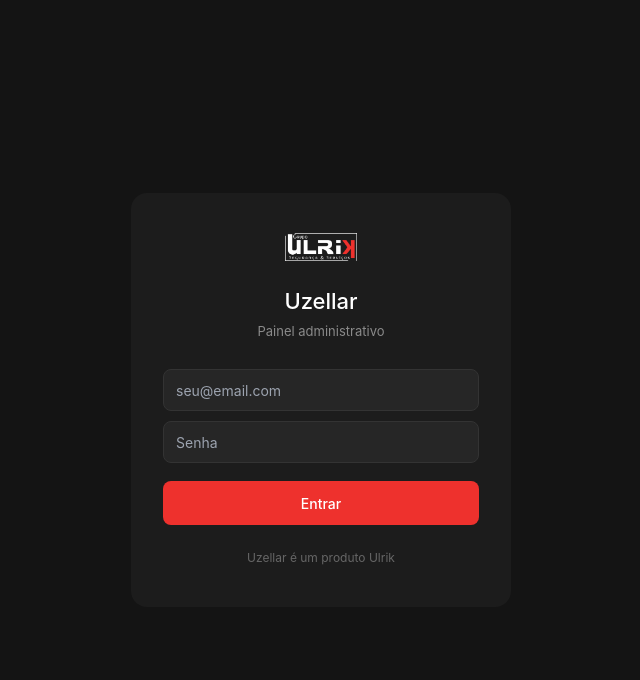
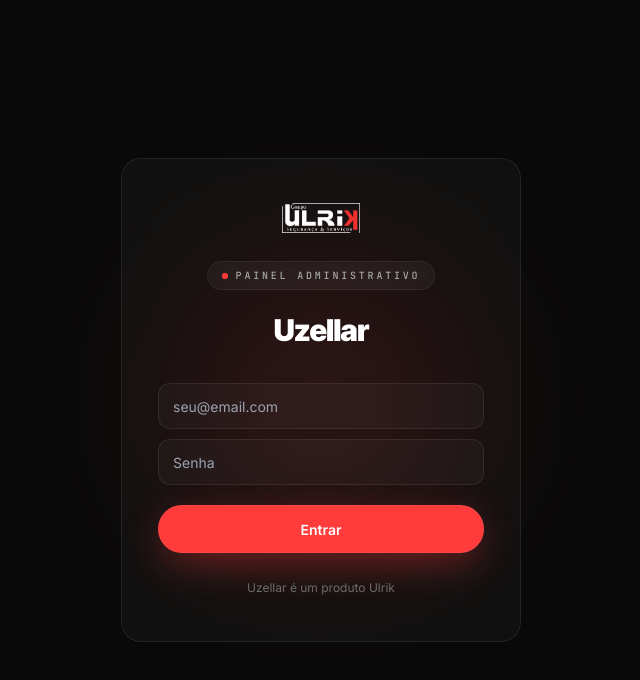
Before and after one commit to Uzellar/uzellar-frontend, a React (Vite) app: page /condominios#/login in a window 1280 px wide. Shown: the top 680 px of the page, without its empty margins (319-959 px from the left). Built offline with nearby package versions, Linux system fonts and the light colour scheme; no server answers.

Commit message:
qr code com logo e visual novo

```diff
--- a/index.html
+++ b/index.html
@@ -4,6 +4,12 @@
     <meta charset="UTF-8" />
     <meta name="viewport" content="width=device-width, initial-scale=1.0" />
     <title>Uzellar</title>
+    <link rel="preconnect" href="https://fonts.googleapis.com" />
+    <link rel="preconnect" href="https://fonts.gstatic.com" crossorigin />
+    <link
+      href="https://fonts.googleapis.com/css2?family=Inter+Tight:wght@500;700;900&family=Inter:wght@400;500;600&family=JetBrains+Mono:wght@500&display=swap"
+      rel="stylesheet"
+    />
   </head>
   <body>
     <div id="root"></div>
--- a/src/components/NavAdmin.tsx
+++ b/src/components/NavAdmin.tsx
@@ -1,5 +1,6 @@
 import { Link, useLocation } from "react-router-dom";
 import logoUlrik from "../assets/ulrik-logo.png";
+import { CORES, FONTES } from "../theme";
 
 const ITENS = [
   { rota: "/dashboard", rotulo: "Dashboard" },
@@ -11,24 +12,51 @@
   const { pathname } = useLocation();
 
   return (
-    <header style={{ display: "flex", alignItems: "center", justifyContent: "space-between", padding: "1rem 1.5rem", borderBottom: "0.5px solid #262626" }}>
-      <div style={{ display: "flex", alignItems: "center", gap: 24 }}>
-        <p style={{ fontSize: 14, fontWeight: 500, color: "#fff", margin: 0 }}>Uzellar</p>
-        <nav style={{ display: "flex", gap: 16 }}>
-          {ITENS.map((item) => (
+    <header
+      style={{
+        display: "flex",
+        alignItems: "center",
+        justifyContent: "space-between",
+        padding: "1.1rem 1.75rem",
+        borderBottom: `1px solid ${CORES.borda}`,
+        background: "rgba(255,255,255,0.02)",
+        backdropFilter: "blur(18px)",
+      }}
+    >
+      <div style={{ display: "flex", alignItems: "center", gap: 32 }}>
+        <p
+          style={{
+            fontSize: 15,
+            fontWeight: 900,
+            color: CORES.texto,
+            margin: 0,
+            fontFamily: FONTES.titulo,
+            letterSpacing: "-0.02em",
+          }}
+        >
+          Uzellar
+        </p>
+        <nav style={{ display: "flex", gap: 22 }}>
+          {ITENS.map((item) => {
+            const ativo = pathname === item.rota;
+            return (
               <Link
                 key={item.rota}
                 to={item.rota}
                 style={{
                   fontSize: 13,
                   textDecoration: "none",
-                color: pathname === item.rota ? "#fff" : "#8a8a8a",
-                fontWeight: pathname === item.rota ? 500 : 400,
+                  color: ativo ? CORES.texto : CORES.textoMuted,
+                  fontWeight: ativo ? 600 : 500,
+                  position: "relative",
+                  paddingBottom: 4,
+                  borderBottom: ativo ? `2px solid ${CORES.vermelho}` : "2px solid transparent",
                 }}
               >
                 {item.rotulo}
               </Link>
-          ))}
+            );
+          })}
         </nav>
       </div>
       <img src={logoUlrik} alt="Ulrik" style={{ height: 20, width: "auto" }} />
--- a/src/pages/Login.tsx
+++ b/src/pages/Login.tsx
@@ -2,6 +2,7 @@
 import { useNavigate } from "react-router-dom";
 import { API_URL, setToken } from "../lib/api";
 import logoUlrik from "../assets/ulrik-logo.png";
+import { CORES, FONTES, estiloCartaoVidro, estiloBotaoPrimario, estiloBadge } from "../theme";
 
 export default function Login() {
   const [email, setEmail] = useState("");
@@ -31,15 +32,72 @@
   };
 
   return (
-    <div style={{ background: "#141414", minHeight: "100vh", display: "flex", alignItems: "center", justifyContent: "center", padding: "1.5rem" }}>
-      <div style={{ background: "#1c1c1c", borderRadius: 16, padding: "2.5rem 2rem", maxWidth: 380, width: "100%" }}>
-        <div style={{ display: "flex", justifyContent: "center", marginBottom: 24 }}>
-          <img src={logoUlrik} alt="Ulrik" style={{ height: 28, width: "auto" }} />
+    <div
+      style={{
+        background: CORES.fundo,
+        minHeight: "100vh",
+        display: "flex",
+        alignItems: "center",
+        justifyContent: "center",
+        padding: "1.5rem",
+        position: "relative",
+        overflow: "hidden",
+      }}
+    >
+      {/* Brilho vermelho de fundo, igual ao efeito do hero institucional */}
+      <div
+        aria-hidden
+        style={{
+          position: "absolute",
+          top: "50%",
+          left: "50%",
+          transform: "translate(-50%, -50%)",
+          width: 600,
+          height: 600,
+          background: "radial-gradient(closest-side, rgba(255,59,59,0.16), rgba(255,59,59,0) 70%)",
+          filter: "blur(80px)",
+          pointerEvents: "none",
+        }}
+      />
+
+      <div style={{ ...estiloCartaoVidro, padding: "2.75rem 2.25rem", maxWidth: 400, width: "100%", position: "relative" }}>
+        <div style={{ display: "flex", justifyContent: "center", marginBottom: 28 }}>
+          <img src={logoUlrik} alt="Ulrik" style={{ height: 30, width: "auto" }} />
         </div>
-        <div style={{ textAlign: "center", marginBottom: 28 }}>
-          <p style={{ fontSize: 22, fontWeight: 500, color: "#fff", margin: 0 }}>Uzellar</p>
-          <p style={{ fontSize: 13, color: "#8a8a8a", margin: "4px 0 0" }}>Painel administrativo</p>
+
+        <div style={{ display: "flex", justifyContent: "center", marginBottom: 18 }}>
+          <span style={estiloBadge}>
+            <span style={{ position: "relative", display: "inline-flex", height: 6, width: 6 }}>
+              <span
+                style={{
+                  position: "absolute",
+                  display: "inline-flex",
+                  height: "100%",
+                  width: "100%",
+                  borderRadius: 9999,
+                  background: CORES.vermelho,
+                  opacity: 0.6,
+                }}
+              />
+              <span style={{ position: "relative", display: "inline-flex", height: 6, width: 6, borderRadius: 9999, background: CORES.vermelho }} />
+            </span>
+            Painel administrativo
+          </span>
         </div>
+
+        <p
+          style={{
+            textAlign: "center",
+            fontFamily: FONTES.titulo,
+            fontWeight: 900,
+            fontSize: 30,
+            letterSpacing: "-0.03em",
+            color: CORES.texto,
+            margin: "0 0 30px",
+          }}
+        >
+          Uzellar
+        </p>
 
         <div style={{ display: "flex", flexDirection: "column", gap: 10 }}>
           <input
@@ -48,7 +106,16 @@
             value={email}
             onChange={(e) => setEmail(e.target.value)}
             onKeyDown={(e) => e.key === "Enter" && entrar()}
-            style={{ height: 42, borderRadius: 8, background: "#262626", border: "0.5px solid #333", color: "#fff", padding: "0 12px", fontSize: 14 }}
+            style={{
+              height: 46,
+              borderRadius: 12,
+              background: "rgba(255,255,255,0.03)",
+              border: `1px solid ${CORES.borda}`,
+              color: CORES.texto,
+              padding: "0 14px",
+              fontSize: 14,
+              fontFamily: FONTES.corpo,
+            }}
           />
           <input
             type="password"
@@ -56,18 +123,29 @@
             value={senha}
             onChange={(e) => setSenha(e.target.value)}
             onKeyDown={(e) => e.key === "Enter" && entrar()}
-            style={{ height: 42, borderRadius: 8, background: "#262626", border: "0.5px solid #333", color: "#fff", padding: "0 12px", fontSize: 14 }}
+            style={{
+              height: 46,
+              borderRadius: 12,
+              background: "rgba(255,255,255,0.03)",
+              border: `1px solid ${CORES.borda}`,
+              color: CORES.texto,
+              padding: "0 14px",
+              fontSize: 14,
+              fontFamily: FONTES.corpo,
+            }}
           />
           {erro && <p style={{ fontSize: 12, color: "#f87171", margin: 0 }}>{erro}</p>}
           <button
             onClick={entrar}
             disabled={entrando}
-            style={{ height: 44, borderRadius: 8, background: "#EE312D", color: "#fff", border: "none", fontSize: 14, fontWeight: 500, marginTop: 8 }}
+            style={{ ...estiloBotaoPrimario, height: 48, fontSize: 14, marginTop: 10, opacity: entrando ? 0.7 : 1 }}
           >
             {entrando ? "Entrando..." : "Entrar"}
           </button>
         </div>
-        <p style={{ textAlign: "center", fontSize: 12, color: "#666", marginTop: 24 }}>Uzellar é um produto Ulrik</p>
+        <p style={{ textAlign: "center", fontSize: 12, color: CORES.textoMuted, marginTop: 26, fontFamily: FONTES.corpo }}>
+          Uzellar é um produto Ulrik
+        </p>
       </div>
     </div>
   );
--- /dev/null
+++ b/src/theme.ts
@@ -0,0 +1,75 @@
+import type { CSSProperties } from "react";
+
+// Design tokens extraídos do site institucional (ulrik.com.br) — usar
+// esses valores em vez de repetir cores/fontes soltas em cada tela.
+
+export const CORES = {
+  fundo: "#0a0a0a",
+  superficie: "#141414",
+  superficie2: "#1a1a1a",
+  borda: "rgba(255,255,255,0.08)",
+  bordaSuave: "rgba(255,255,255,0.06)",
+  texto: "#ffffff",
+  textoSecundario: "#a8a8a8",
+  textoMuted: "#6b6b6b",
+  vermelho: "#FF3B3B",
+  vermelhoSuave: "rgba(255,59,59,0.10)",
+  vermelhoBorda: "rgba(255,59,59,0.20)",
+};
+
+export const FONTES = {
+  titulo: "'Inter Tight', 'Inter', sans-serif",
+  corpo: "'Inter', sans-serif",
+  mono: "'JetBrains Mono', ui-monospace, monospace",
+};
+
+// Cartão com efeito de vidro fosco (glassmorphism), usado no site
+// institucional em painéis, badges e destaques.
+export const estiloCartaoVidro: CSSProperties = {
+  background: "rgba(255,255,255,0.03)",
+  border: `1px solid ${CORES.borda}`,
+  borderRadius: 20,
+  backdropFilter: "blur(18px) saturate(140%)",
+};
+
+// Botão principal — pílula vermelha com brilho, igual ao "Solicitar
+// Diagnóstico" do site institucional.
+export const estiloBotaoPrimario: CSSProperties = {
+  background: CORES.vermelho,
+  color: "#fff",
+  border: "none",
+  borderRadius: 9999,
+  fontFamily: FONTES.corpo,
+  fontWeight: 600,
+  boxShadow: "0 12px 40px -6px rgba(255,59,59,0.45), 0 0 0 1px rgba(255,255,255,0.06) inset",
+  cursor: "pointer",
+};
+
+export const estiloBotaoSecundario: CSSProperties = {
+  background: "rgba(255,255,255,0.04)",
+  border: `1px solid ${CORES.borda}`,
+  color: CORES.texto,
+  borderRadius: 9999,
+  fontFamily: FONTES.corpo,
+  fontWeight: 600,
+  backdropFilter: "blur(10px)",
+  cursor: "pointer",
+};
+
+// Selo pequeno com pontinho vermelho pulsante + texto mono maiúsculo,
+// igual ao badge "Segurança Inteligente" do hero do site institucional.
+export const estiloBadge: CSSProperties = {
+  display: "inline-flex",
+  alignItems: "center",
+  gap: 8,
+  borderRadius: 9999,
+  padding: "6px 14px",
+  background: "rgba(255,255,255,0.03)",
+  border: `1px solid ${CORES.bordaSuave}`,
+  backdropFilter: "blur(12px)",
+  fontFamily: FONTES.mono,
+  fontSize: 10,
+  letterSpacing: "0.28em",
+  textTransform: "uppercase" as const,
+  color: CORES.textoSecundario,
+};
```
Also changed, not shown: src/pages/Condominios.tsx (+21 -20 lines), src/pages/Dashboard.tsx (+72 -47 lines), src/pages/GestaoUsuarios.tsx (+16 -15 lines), src/pages/SolicitacaoForm.tsx (+41 -34 lines), 1 other file (tests, documents, lock files or other folders). Lines whose indentation alone changed are shown as unchanged.
